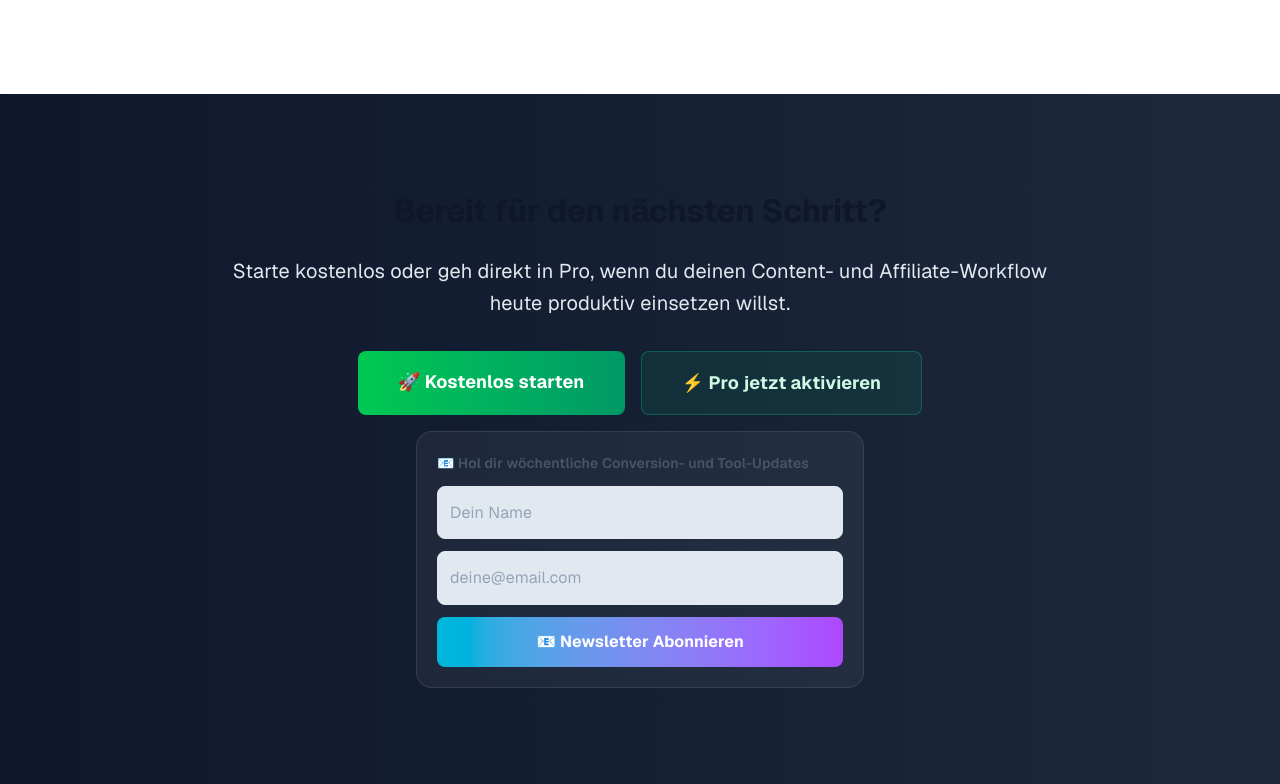
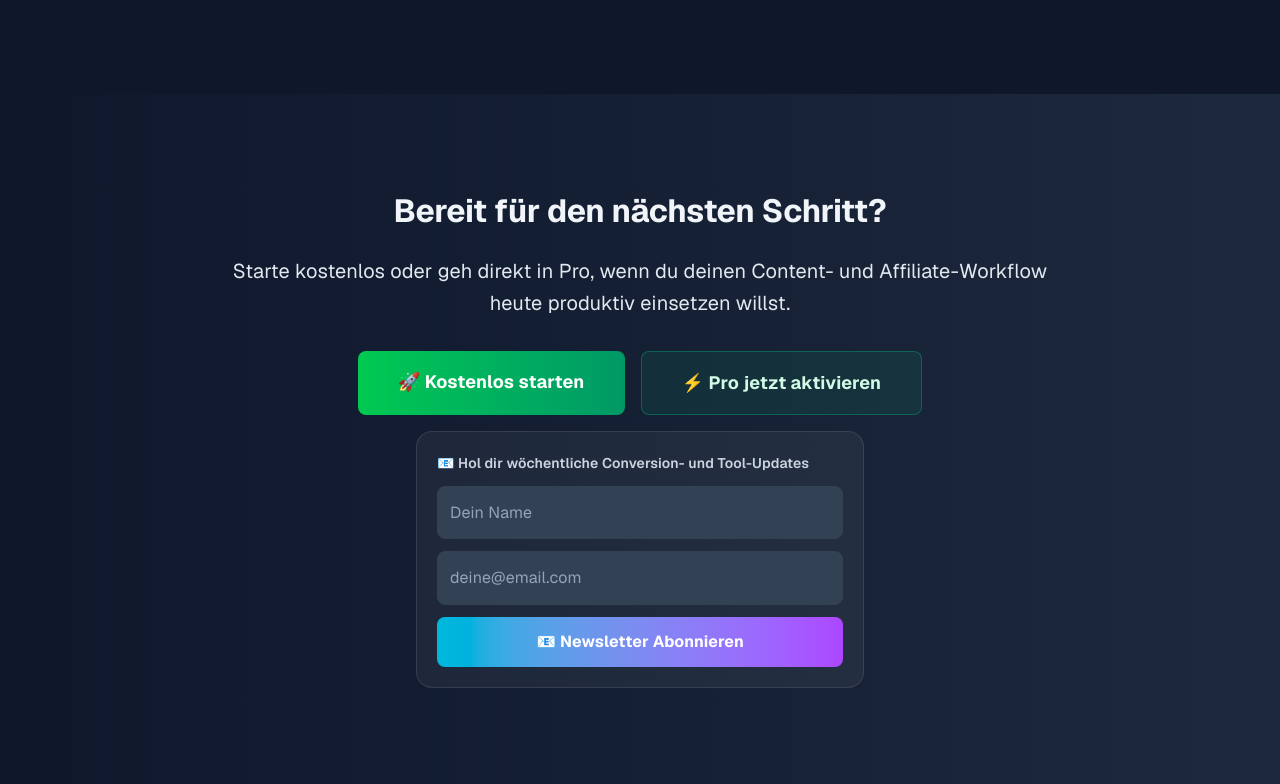
Before and after one commit to avdi1205-glitch/ki-business-hub, a Next.js app: page / in a window 1280 px wide. Shown: the part 9209-9993 px from the top of the page. Built offline with nearby package versions, Linux system fonts and the light colour scheme; no server answers; the database is empty.

Commit message:
Fix live readability by removing light-scheme variable override

```diff
--- a/app/globals.css
+++ b/app/globals.css
@@ -37,20 +37,6 @@
   --shadow: rgba(0, 0, 0, 0.3);
 
   --foreground: #f1f5f9;
-}
-
-@media (prefers-color-scheme: light) {
-  :root {
-    --background: #ffffff;
-    --background-alt: #f8fafc;
-    --background-elevated: #e2e8f0;
-    --text-dark: #0f172a;
-    --text-light: #475569;
-    --text-muted: #94a3b8;
-    --border: #e2e8f0;
-    --border-light: #cbd5e1;
-    --shadow: rgba(0, 0, 0, 0.08);
-  }
 }
 
 @theme inline {
```
